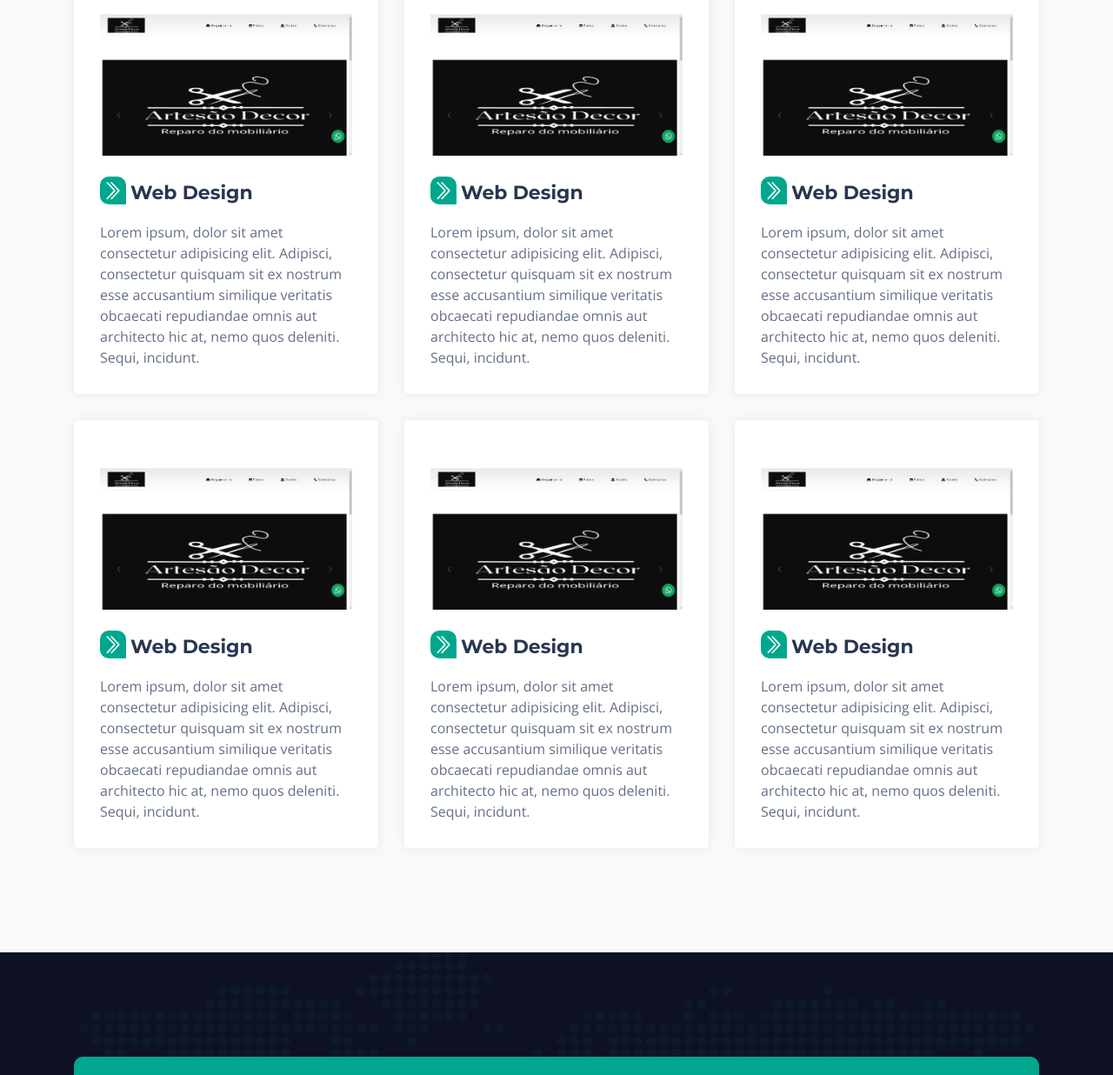
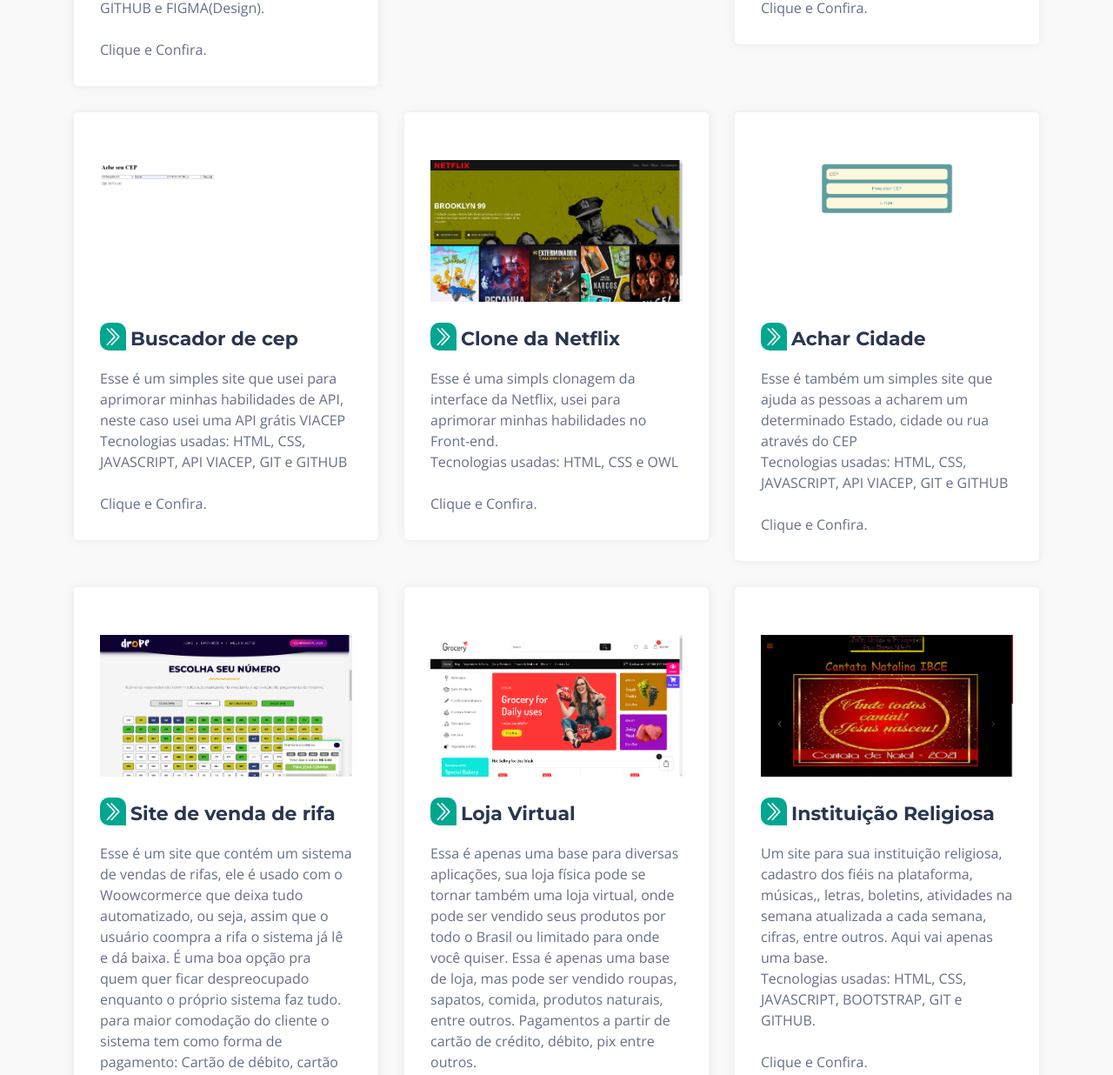
Before and after one commit to Josualisson/portfolio, a plain HTML site: page index.html in a window 1280 px wide. Shown: the part 2820-4056 px from the top of the page at 87% size. Drawn offline with nearby package versions, Linux system fonts and the light colour scheme.

Commit message:
Portfólio e servições implementados

```diff
--- a/index.html
+++ b/index.html
@@ -392,15 +392,30 @@
             <div class="row">
                 <!-- Div services -->
                     <div class="col-lg-4 col-sm-6">
-                        <a href="">
+                        <a href="https://josualisson.github.io/artesao-decor/" target="_blank">
                             <div class="single_service mt-30 wow fadeInUpBig" data-wow-duration="1.3s" data-wow-delay="0.2s">
                                 <div class="service_content">
                                     <img src="assets/images/portfolio/artesaodecor.png" class="services-img1" alt="">
                                     <div class="service-title">
                                         <i class="lni lni-angle-double-right"></i>
-                                        <h4 class="service_title">Web Design</h4>
+                                        <h4 class="service_title">Site para empresa</h4>
                                     </div>
-                                    <p>Lorem ipsum, dolor sit amet consectetur adipisicing elit. Adipisci, consectetur quisquam sit ex nostrum esse accusantium similique veritatis obcaecati repudiandae omnis aut architecto hic at, nemo quos deleniti. Sequi, incidunt.</p>
+                                    <p>Esse site tem como finalidade apresentar os trabalhos de uma empresa aos que visitam; Um site simples e leve para trazer uma boa experiência ao público. Um site totalmente responsivo, funciona em smartphone, tablet, computador, notebook e outros. <br> Tecnologias usadas: HTML, CSS, JAVASCRIPT, SCROLLREVEAL, BOOTSTRAP, FONT-AWESOME, GIT, GITHUB e FIGMA(Design). <br><br>Clique e Confira. </p>
+                                </div>
+                            </div>
+                        </a>
+                    </div>
+                <!-- Div services -->
+                    <div class="col-lg-4 col-sm-6">
+                        <a href="https://interface-react-kappa.vercel.app/" target="_blank">
+                            <div class="single_service mt-30 wow fadeInUpBig" data-wow-duration="1.3s" data-wow-delay="0.2s">
+                                <div class="service_content">
+                                    <img src="assets/images/portfolio/interface-react.png" class="services-img1" alt="">
+                                    <div class="service-title">
+                                        <i class="lni lni-angle-double-right"></i>
+                                        <h4 class="service_title">Réplica UI/UX Design</h4>
+                                    </div>
+                                    <p>Esse site é um pequeno esboço de uma Design feito pelo FIGMA, feito para aumentar minha habilidade de fazer a réplica exatamente como feito na foto pelo Designer. <br>Tecnologias usadas: REACT, CSS, GIT e GITHUB. <br><br>Clique e Confira. </p>
                                 </div>
                             </div>
                         </a>
@@ -410,12 +425,42 @@
                         <a href="">
                             <div class="single_service mt-30 wow fadeInUpBig" data-wow-duration="1.3s" data-wow-delay="0.2s">
                                 <div class="service_content">
-                                    <img src="assets/images/portfolio/artesaodecor.png" class="services-img1" alt="">
+                                    <img src="assets/images/portfolio/sorteio.png" class="services-img1" alt="">
                                     <div class="service-title">
                                         <i class="lni lni-angle-double-right"></i>
-                                        <h4 class="service_title">Web Design</h4>
+                                        <h4 class="service_title">Site de sorteio</h4>
                                     </div>
-                                    <p>Lorem ipsum, dolor sit amet consectetur adipisicing elit. Adipisci, consectetur quisquam sit ex nostrum esse accusantium similique veritatis obcaecati repudiandae omnis aut architecto hic at, nemo quos deleniti. Sequi, incidunt.</p>
+                                    <p>Esse site tem como objetivo sortear 5 números aleatórios, usei para um sorteio específico de 10.000 números e fiz esse simples projeto mas eficaz. Pode ser alterado por diversas formas, pode ser colocado outra logo, outro botão, quantas quantidades quiser de número, fica a critério do cliente. <br>Tecnologias usadas: HTML, CSS, JAVASCRIPT, GIT e GITHUB  <br><br>Clique e Confira.</p>
+                                </div>
+                            </div>
+                        </a>
+                    </div>
+                <!-- Div services -->
+                    <div class="col-lg-4 col-sm-6">
+                        <a href="https://josualisson.github.io/buscador-cep/" target="_blank">
+                            <div class="single_service mt-30 wow fadeInUpBig" data-wow-duration="1.3s" data-wow-delay="0.2s">
+                                <div class="service_content">
+                                    <img src="assets/images/portfolio/viacep.png" class="services-img1" alt="">
+                                    <div class="service-title">
+                                        <i class="lni lni-angle-double-right"></i>
+                                        <h4 class="service_title">Buscador de cep</h4>
+                                    </div>
+                                    <p>Esse é um simples site que usei para aprimorar minhas habilidades de API, neste caso usei uma API grátis VIACEP <br>Tecnologias usadas: HTML, CSS, JAVASCRIPT, API VIACEP, GIT e GITHUB <br><br>Clique e Confira. </p>
+                                </div>
+                            </div>
+                        </a>
+                    </div>
+                <!-- Div services -->
+                    <div class="col-lg-4 col-sm-6">
+                        <a href="https://josualisson.github.io/netflix-clone/" target="_blank">
+                            <div class="single_service mt-30 wow fadeInUpBig" data-wow-duration="1.3s" data-wow-delay="0.2s">
+                                <div class="service_content">
+                                    <img src="assets/images/portfolio/cloneflix.png" class="services-img1" alt="">
+                                    <div class="service-title">
+                                        <i class="lni lni-angle-double-right"></i>
+                                        <h4 class="service_title">Clone da Netflix</h4>
+                                    </div>
+                                    <p>Esse é uma simpls clonagem da interface da Netflix, usei para aprimorar minhas habilidades no Front-end. <br>Tecnologias usadas: HTML, CSS e OWL <br><br>Clique e Confira.</p>
                                 </div>
                             </div>
                         </a>
@@ -425,102 +470,57 @@
                         <a href="">
                             <div class="single_service mt-30 wow fadeInUpBig" data-wow-duration="1.3s" data-wow-delay="0.2s">
                                 <div class="service_content">
-                                    <img src="assets/images/portfolio/artesaodecor.png" class="services-img1" alt="">
+                                    <img src="assets/images/portfolio/buscador-cidade.png" class="services-img1" alt="">
                                     <div class="service-title">
                                         <i class="lni lni-angle-double-right"></i>
-                                        <h4 class="service_title">Web Design</h4>
+                                        <h4 class="service_title">Achar Cidade</h4>
                                     </div>
-                                    <p>Lorem ipsum, dolor sit amet consectetur adipisicing elit. Adipisci, consectetur quisquam sit ex nostrum esse accusantium similique veritatis obcaecati repudiandae omnis aut architecto hic at, nemo quos deleniti. Sequi, incidunt.</p>
+                                    <p>Esse é também um simples site que ajuda as pessoas a acharem um determinado Estado, cidade ou rua através do CEP <br>Tecnologias usadas: HTML, CSS, JAVASCRIPT, API VIACEP, GIT e GITHUB <br><br>Clique e Confira.</p>
                                 </div>
                             </div>
                         </a>
                     </div>
                 <!-- Div services -->
                     <div class="col-lg-4 col-sm-6">
-                        <a href="">
+                        <a href="https://projetos.dropestore.com/pluginrifa/modelo1/" target="_blank">
                             <div class="single_service mt-30 wow fadeInUpBig" data-wow-duration="1.3s" data-wow-delay="0.2s">
                                 <div class="service_content">
-                                    <img src="assets/images/portfolio/artesaodecor.png" class="services-img1" alt="">
+                                    <img src="assets/images/portfolio/sistema-de-rifa.png" class="services-img1" alt="">
                                     <div class="service-title">
                                         <i class="lni lni-angle-double-right"></i>
-                                        <h4 class="service_title">Web Design</h4>
+                                        <h4 class="service_title">Site de venda de rifa</h4>
                                     </div>
-                                    <p>Lorem ipsum, dolor sit amet consectetur adipisicing elit. Adipisci, consectetur quisquam sit ex nostrum esse accusantium similique veritatis obcaecati repudiandae omnis aut architecto hic at, nemo quos deleniti. Sequi, incidunt.</p>
+                                    <p>Esse é um site que contém um sistema de vendas de rifas, ele é usado com o Woowcormerce que deixa tudo automatizado, ou seja, assim que o usuário coompra a rifa o sistema já lê e dá baixa. É uma boa opção pra quem quer ficar despreocupado enquanto o próprio sistema faz tudo. para maior comodação do cliente o sistema tem como forma de pagamento: Cartão de débito, cartão de crédito, pix, mercado pago, entre outros. <br>Tecnologias usadas: WORDPRESS. <br><br>Clique e Confira. </p>
                                 </div>
                             </div>
                         </a>
                     </div>
                 <!-- Div services -->
                     <div class="col-lg-4 col-sm-6">
-                        <a href="">
+                        <a href="https://wpthemes.themehunk.com/grocery-mania-v2/" target="_blank">
                             <div class="single_service mt-30 wow fadeInUpBig" data-wow-duration="1.3s" data-wow-delay="0.2s">
                                 <div class="service_content">
-                                    <img src="assets/images/portfolio/artesaodecor.png" class="services-img1" alt="">
+                                    <img src="assets/images/portfolio/loja-virtual.png" class="services-img1" alt="">
                                     <div class="service-title">
                                         <i class="lni lni-angle-double-right"></i>
-                                        <h4 class="service_title">Web Design</h4>
+                                        <h4 class="service_title">Loja Virtual</h4>
                                     </div>
-                                    <p>Lorem ipsum, dolor sit amet consectetur adipisicing elit. Adipisci, consectetur quisquam sit ex nostrum esse accusantium similique veritatis obcaecati repudiandae omnis aut architecto hic at, nemo quos deleniti. Sequi, incidunt.</p>
+                                    <p>Essa é apenas uma base para diversas aplicações, sua loja física pode se tornar também uma loja virtual, onde pode ser vendido seus produtos por todo o Brasil ou limitado para onde você quiser. Essa é apenas uma base de loja, mas pode ser vendido roupas, sapatos, comida, produtos naturais, entre outros. Pagamentos a partir de cartão de crédito, débito, pix entre outros. <br>Tecnologias usadas: WORDPRESS <br><br>Clique e Confira. </p>
                                 </div>
                             </div>
                         </a>
                     </div>
                 <!-- Div services -->
                     <div class="col-lg-4 col-sm-6">
-                        <a href="">
+                        <a href="https://cantata.vercel.app/" target="_blank">
                             <div class="single_service mt-30 wow fadeInUpBig" data-wow-duration="1.3s" data-wow-delay="0.2s">
                                 <div class="service_content">
-                                    <img src="assets/images/portfolio/artesaodecor.png" class="services-img1" alt="">
+                                    <img src="assets/images/portfolio/cantata.png" class="services-img1" alt="">
                                     <div class="service-title">
                                         <i class="lni lni-angle-double-right"></i>
-                                        <h4 class="service_title">Web Design</h4>
+                                        <h4 class="service_title">Instituição Religiosa</h4>
                                     </div>
-                                    <p>Lorem ipsum, dolor sit amet consectetur adipisicing elit. Adipisci, consectetur quisquam sit ex nostrum esse accusantium similique veritatis obcaecati repudiandae omnis aut architecto hic at, nemo quos deleniti. Sequi, incidunt.</p>
-                                </div>
-                            </div>
-                        </a>
-                    </div>
-                <!-- Div services -->
-                    <div class="col-lg-4 col-sm-6">
-                        <a href="">
-                            <div class="single_service mt-30 wow fadeInUpBig" data-wow-duration="1.3s" data-wow-delay="0.2s">
-                                <div class="service_content">
-                                    <img src="assets/images/portfolio/artesaodecor.png" class="services-img1" alt="">
-                                    <div class="service-title">
-                                        <i class="lni lni-angle-double-right"></i>
-                                        <h4 class="service_title">Web Design</h4>
-                                    </div>
-                                    <p>Lorem ipsum, dolor sit amet consectetur adipisicing elit. Adipisci, consectetur quisquam sit ex nostrum esse accusantium similique veritatis obcaecati repudiandae omnis aut architecto hic at, nemo quos deleniti. Sequi, incidunt.</p>
-                                </div>
-                            </div>
-                        </a>
-                    </div>
-                <!-- Div services -->
-                    <div class="col-lg-4 col-sm-6">
-                        <a href="">
-                            <div class="single_service mt-30 wow fadeInUpBig" data-wow-duration="1.3s" data-wow-delay="0.2s">
-                                <div class="service_content">
-                                    <img src="assets/images/portfolio/artesaodecor.png" class="services-img1" alt="">
-                                    <div class="service-title">
-                                        <i class="lni lni-angle-double-right"></i>
-                                        <h4 class="service_title">Web Design</h4>
-                                    </div>
-                                    <p>Lorem ipsum, dolor sit amet consectetur adipisicing elit. Adipisci, consectetur quisquam sit ex nostrum esse accusantium similique veritatis obcaecati repudiandae omnis aut architecto hic at, nemo quos deleniti. Sequi, incidunt.</p>
-                                </div>
-                            </div>
-                        </a>
-                    </div>
-                <!-- Div services -->
-                    <div class="col-lg-4 col-sm-6">
-                        <a href="">
-                            <div class="single_service mt-30 wow fadeInUpBig" data-wow-duration="1.3s" data-wow-delay="0.2s">
-                                <div class="service_content">
-                                    <img src="assets/images/portfolio/artesaodecor.png" class="services-img1" alt="">
-                                    <div class="service-title">
-                                        <i class="lni lni-angle-double-right"></i>
-                                        <h4 class="service_title">Web Design</h4>
-                                    </div>
-                                    <p>Lorem ipsum, dolor sit amet consectetur adipisicing elit. Adipisci, consectetur quisquam sit ex nostrum esse accusantium similique veritatis obcaecati repudiandae omnis aut architecto hic at, nemo quos deleniti. Sequi, incidunt.</p>
+                                    <p>Um site para sua instituição religiosa, cadastro dos fiéis na plataforma, músicas,, letras, boletins, atividades na semana atualizada a cada semana, cifras, entre outros. Aqui vai apenas uma base. <br>Tecnologias usadas: HTML, CSS, JAVASCRIPT, BOOTSTRAP, GIT e GITHUB. <br><br>Clique e Confira. </p>
                                 </div>
                             </div>
                         </a>
```
Also changed, not shown: assets/images/portfolio/buscador-cidade.png (added), assets/images/portfolio/cantata.png (added), assets/images/portfolio/cloneflix.png (added), assets/images/portfolio/interface-react.png (added), assets/images/portfolio/loja-virtual.png (added), assets/images/portfolio/sistema-de-rifa.png (added), assets/images/portfolio/sorteio.png (added), assets/images/portfolio/viacep.png (added).
